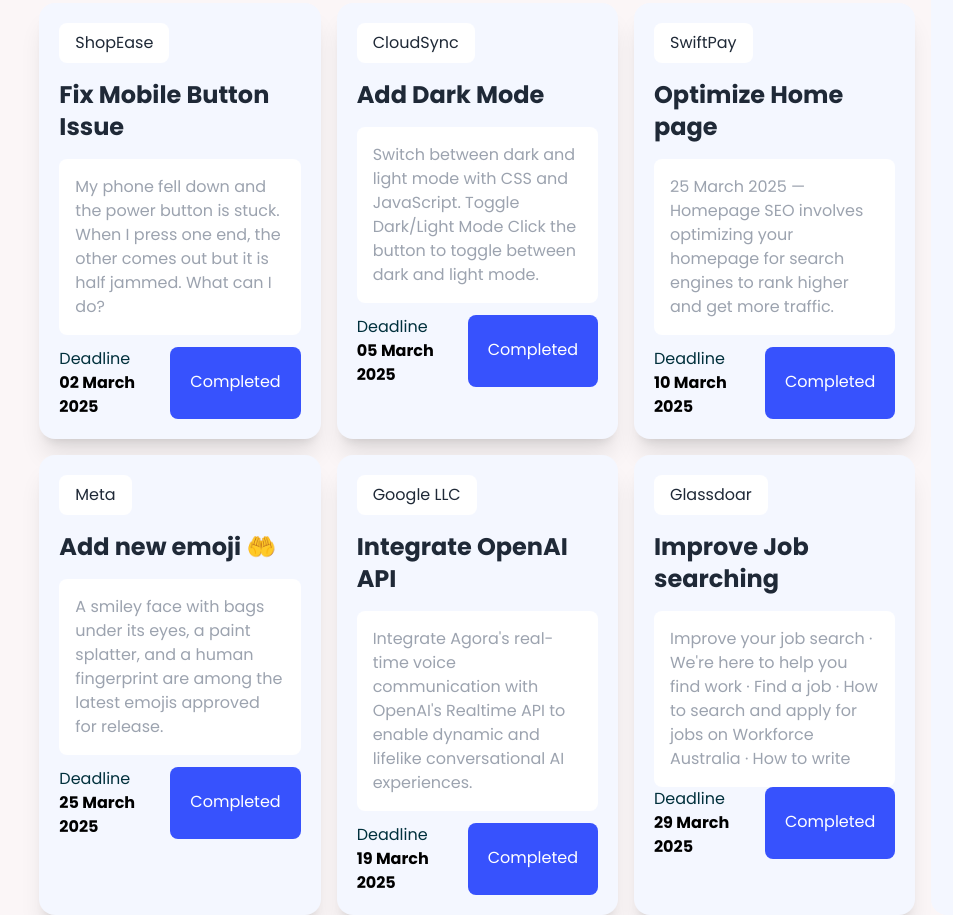
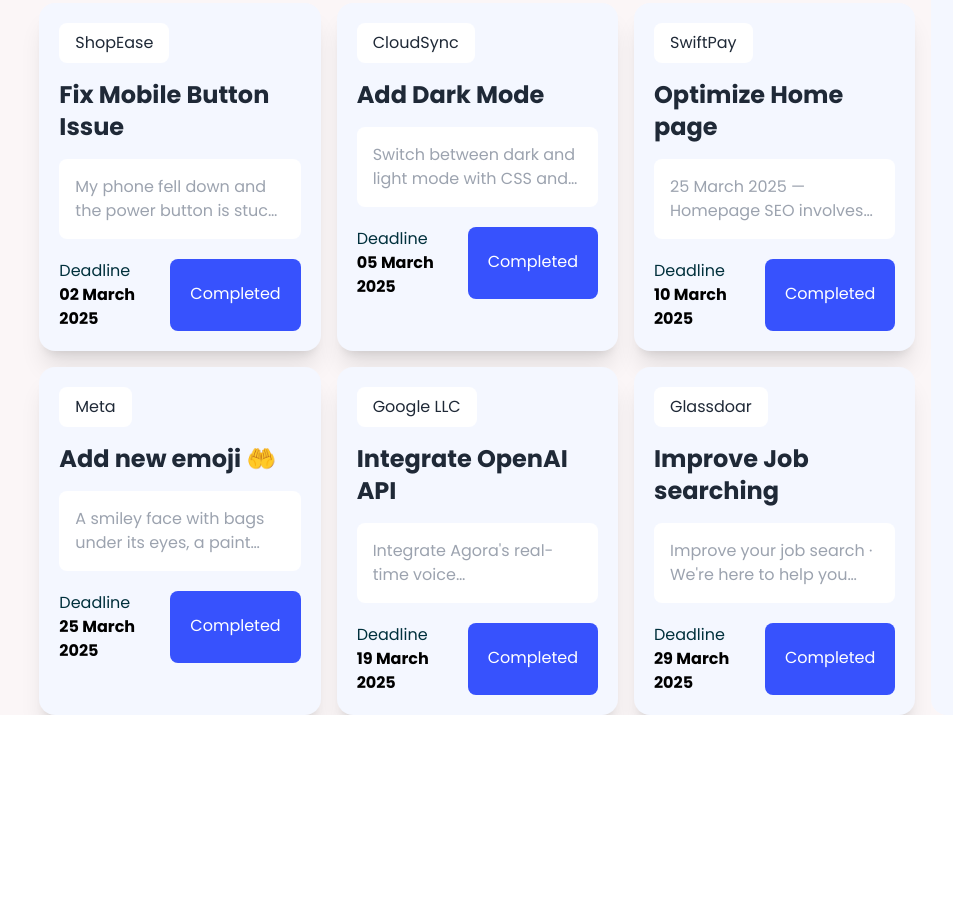
Before and after one commit to Shohanur-rahomman/dev-board, a plain HTML site: page index.html in a window 1280 px wide. Shown: the part 312-1227 px from the top of the page, without its empty margins (14-967 px from the left). After the commit the page ends 1027 px from the top, so only its background shows below. Drawn offline with nearby package versions, Linux system fonts and the light colour scheme.

Commit message:
project final

```diff
--- a/index.html
+++ b/index.html
@@ -67,10 +67,10 @@
                         <button class="bg-white rounded-lg py-2 px-4 ">ShopEase</button>
                         <h2 id="history" class="mt-4 font-bold text-2xl " >Fix Mobile Button Issue</h2>
                         <div class="bg-white p-4 rounded-lg mt-4">
-                            <p class="text-gray-400">My phone fell down and the power button is stuck. When I press one end, the other comes out but it is half jammed. What
+                            <p class="text-gray-400 text-ellipsis line-clamp-2">My phone fell down and the power button is stuck. When I press one end, the other comes out but it is half jammed. What
                             can I do?</p>
                         </div>
-                        <div class="flex justify-between mt-3">
+                        <div class="flex justify-between mt-5">
                             <span class="text-[#00303C]">Deadline<br>
                                 <h3 class="font-bold text-black">02 March 2025</h3>
                             </span>
@@ -83,10 +83,10 @@
                         <button class="bg-white rounded-lg py-2 px-4 ">CloudSync</button>
                         <h2 id="history" class="mt-4 font-bold text-2xl ">Add Dark Mode</h2>
                         <div class="bg-white p-4 rounded-lg mt-4">
-                            <p class="text-gray-400">Switch between dark and light mode with CSS and JavaScript. Toggle Dark/Light Mode Click the button to toggle between
+                            <p class="text-gray-400 text-ellipsis line-clamp-2">Switch between dark and light mode with CSS and JavaScript. Toggle Dark/Light Mode Click the button to toggle between
                             dark and light mode.</p>
                         </div>
-                        <div class="flex justify-between mt-3 ">
+                        <div class="flex justify-between mt-5 ">
                             <span class="text-[#00303C]">Deadline<br>
                                 <h3 class="font-bold text-black">05 March 2025</h3>
                             </span>
@@ -99,9 +99,9 @@
                         <button class="bg-white rounded-lg py-2 px-4 ">SwiftPay</button>
                         <h2 id="history" class="mt-4 font-bold text-2xl ">Optimize Home page </h2>
                         <div class="bg-white p-4 rounded-lg mt-4">
-                            <p class="text-gray-400">25 March 2025 — Homepage SEO involves optimizing your homepage for search engines to rank higher and get more traffic.</p>
+                            <p class="text-gray-400 text-ellipsis line-clamp-2">25 March 2025 — Homepage SEO involves optimizing your homepage for search engines to rank higher and get more traffic.</p>
                         </div>
-                        <div class="flex justify-between mt-3">
+                        <div class="flex justify-between mt-5">
                         <span class="text-[#00303C]">Deadline<br>
                             <h3 class="font-bold text-black">10 March 2025</h3>
                         </span>
@@ -114,10 +114,10 @@
                         <button class="bg-white rounded-lg py-2 px-4 ">Meta</button>
                         <h2 class="mt-4 font-bold text-2xl ">Add new emoji 🤲</h2>
                         <div class="bg-white p-4 rounded-lg mt-4">
-                            <p class="text-gray-400">A smiley face with bags under its eyes, a paint splatter, and a human fingerprint are among the latest emojis approved
+                            <p class="text-gray-400 text-ellipsis line-clamp-2">A smiley face with bags under its eyes, a paint splatter, and a human fingerprint are among the latest emojis approved
                             for release.</p>
                         </div>
-                        <div class="flex justify-between mt-3">
+                        <div class="flex justify-between mt-5">
                             <span class="text-[#00303C]">Deadline<br>
                                 <h3 class="font-bold text-black">25 March 2025</h3>
                             </span>
@@ -130,10 +130,10 @@
                         <button class="bg-white rounded-lg py-2 px-4 ">Google LLC</button>
                         <h2 class="mt-4 font-bold text-2xl ">Integrate OpenAI API</h2>
                         <div class="bg-white p-4 rounded-lg mt-4">
-                            <p class="text-gray-400">Integrate Agora's real-time voice communication with OpenAI's Realtime API to enable dynamic and lifelike conversational
+                            <p class="text-gray-400 text-ellipsis line-clamp-2">Integrate Agora's real-time voice communication with OpenAI's Realtime API to enable dynamic and lifelike conversational
                             AI experiences.</p>
                         </div>
-                        <div class="flex justify-between mt-3">
+                        <div class="flex justify-between mt-5">
                             <span class="text-[#00303C]">Deadline<br>
                                 <h3 class="font-bold text-black">19 March 2025</h3>
                             </span>
@@ -146,10 +146,10 @@
                         <button class="bg-white rounded-lg py-2 px-4 ">Glassdoar</button>
                         <h2 class="mt-4 font-bold text-2xl ">Improve Job searching</h2>
                         <div class="bg-white p-4 rounded-lg mt-4">
-                            <p class="text-gray-400">Improve your job search · We're here to help you find work · Find a job · How to search and apply for jobs on Workforce
+                            <p class="text-gray-400 text-ellipsis line-clamp-2">Improve your job search · We're here to help you find work · Find a job · How to search and apply for jobs on Workforce
                             Australia · How to write </p>
                         </div>
-                        <div class="flex justify-between pb-4">
+                        <div class="flex justify-between mt-5">
                             <span class="text-[#00303C]">Deadline<br><h3 class="font-bold text-black">29 March 2025</h3></span>
                             <button class="primary-btn ">Completed</button>
                         </div>
```
